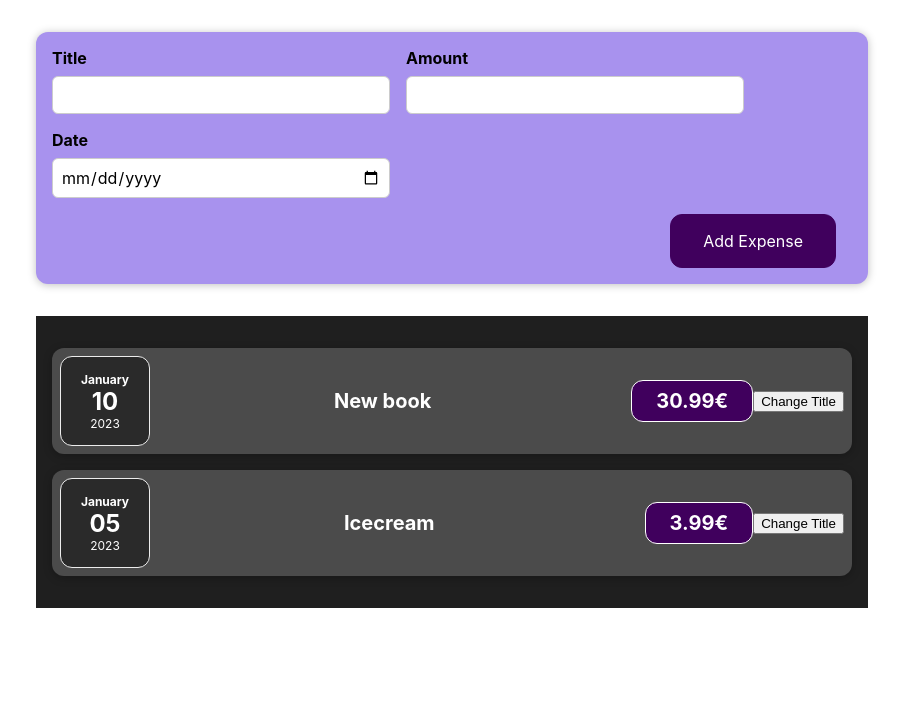
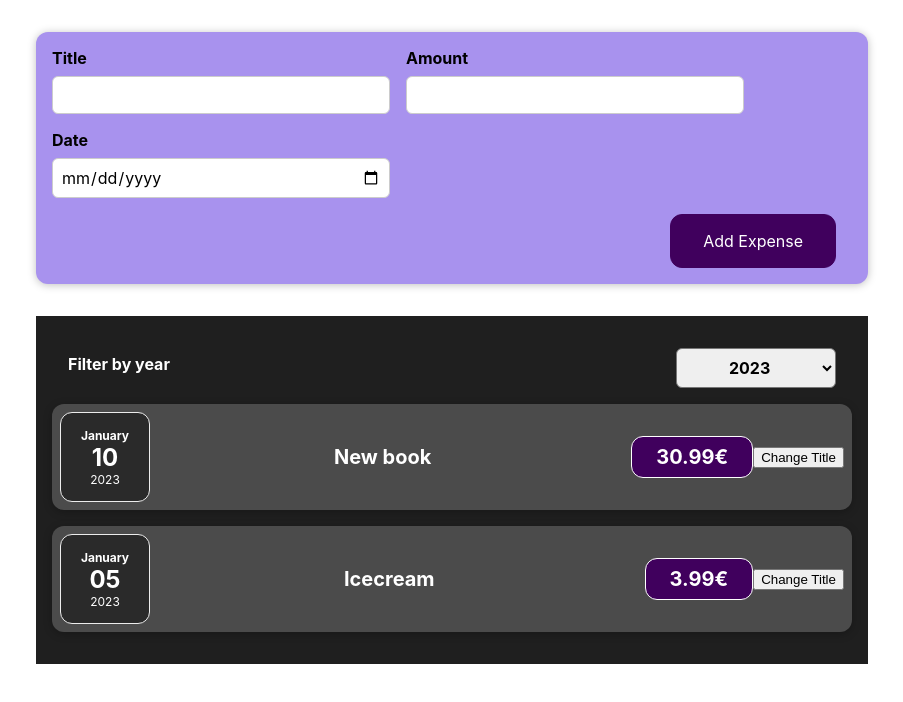
Before and after one commit to kermoohno/expenses, a React (Create React App) app: page / in a window 1280 px wide. Shown: the top 702 px of the page, without its empty margins (188-1091 px from the left). Built offline with nearby package versions, Linux system fonts and the light colour scheme.

Commit message:
Filtered system but not ready

```diff
--- a/src/components/Expenses/Expenses.js
+++ b/src/components/Expenses/Expenses.js
@@ -1,10 +1,27 @@
 import './Expenses.css'
 import ExpenseItem from "./ExpenseItem";
 import Card from "../UI/Card";
+import ExpensesFilter from "../Expenses/ExpensesFilter"
+import {useState} from "react";
 
 const Expenses = (props) =>{
+    const [filteredYear, setFilteredYear] = useState('2023');
+
+    console.log('Year data in Expenses.js' + filteredYear)
+
+    const filterChangeHandler = (year) => {
+        console.log('Filter change handled by Expenses.js')
+        console.log(year + ' in Expenses.js')
+        setFilteredYear(year)
+    }
+
+    props.expenses.map((expense) => {
+        console.log(expense)
+    })
+
     return(
         <Card className="expenses">
+            <ExpensesFilter selected={filteredYear} onChangeFilter={filterChangeHandler}></ExpensesFilter>
             <ExpenseItem expenseData={props.expenses[0]}></ExpenseItem>
             <ExpenseItem expenseData={props.expenses[1]}></ExpenseItem>
         </Card>
--- /dev/null
+++ b/src/components/Expenses/ExpensesFilter.css
@@ -0,0 +1,24 @@
+.expenses-filter {
+    color: white;
+    padding: 0 1rem;
+}
+
+.expenses-filter__control {
+    display: flex;
+    width: 100%;
+    align-items: center;
+    justify-content: space-between;
+    margin: 1rem 0;
+}
+
+.expenses-filter label {
+    font-weight: bold;
+    margin-bottom: 0.5rem;
+}
+
+.expenses-filter select {
+    font: inherit;
+    padding: 0.5rem 3rem;
+    font-weight: bold;
+    border-radius: 6px;
+}
--- /dev/null
+++ b/src/components/Expenses/ExpensesFilter.js
@@ -0,0 +1,28 @@
+import React from 'react';
+
+import './ExpensesFilter.css';
+
+
+const ExpensesFilter = (props) => {
+
+    const filterHandler = (event) => {
+        console.log('Changed year')
+        console.log(event.target.value)
+    }
+
+
+    return (
+        <div className='expenses-filter'>
+            <div className='expenses-filter__control'>
+                <label>Filter by year</label>
+                <select onChange={filterHandler}>
+                    <option value='2023'>2023</option>
+                    <option value='2024'>2024</option>
+                    <option value='2025'>2025</option>
+                </select>
+            </div>
+        </div>
+    );
+};
+
+export default ExpensesFilter;
```
